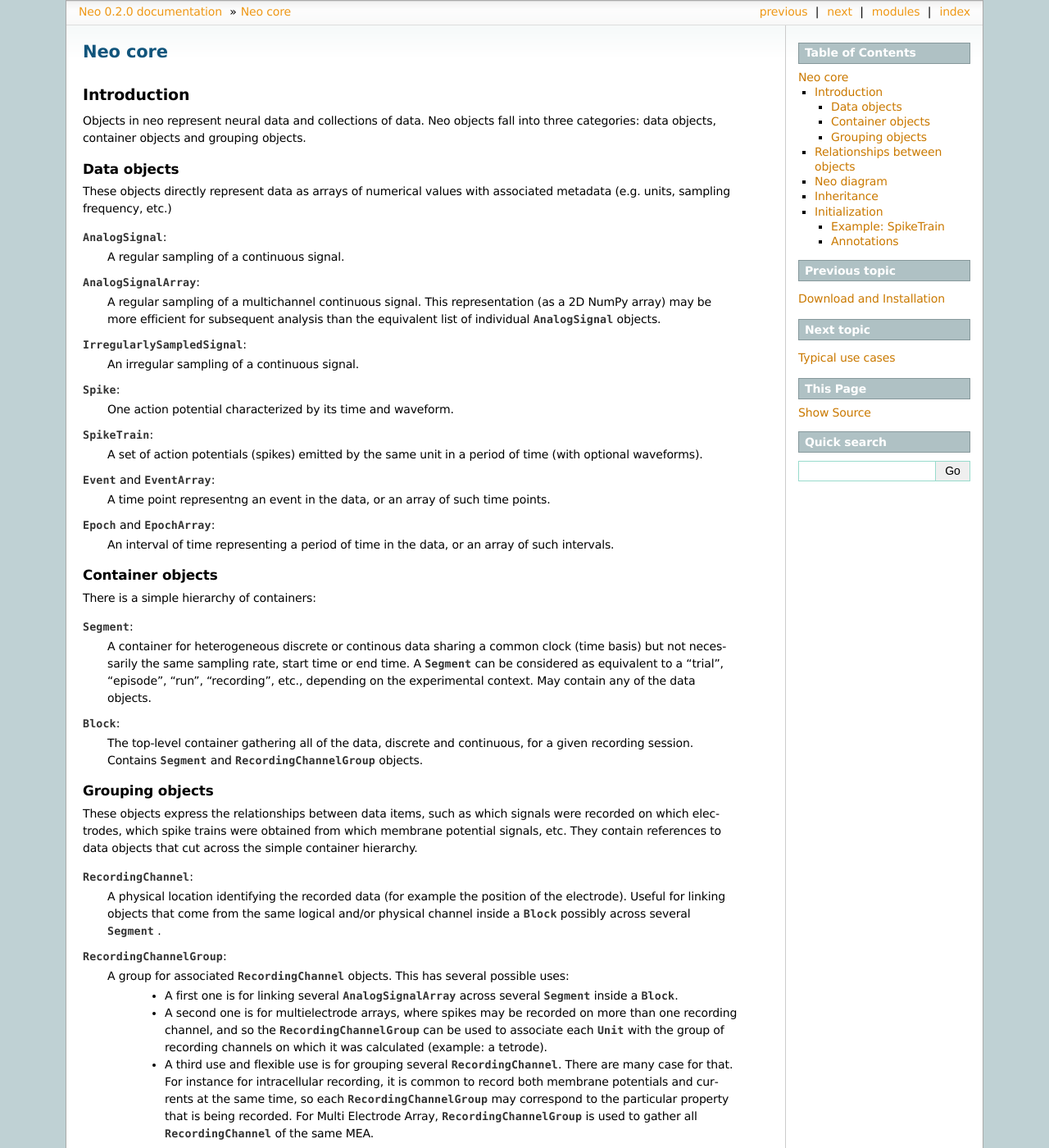
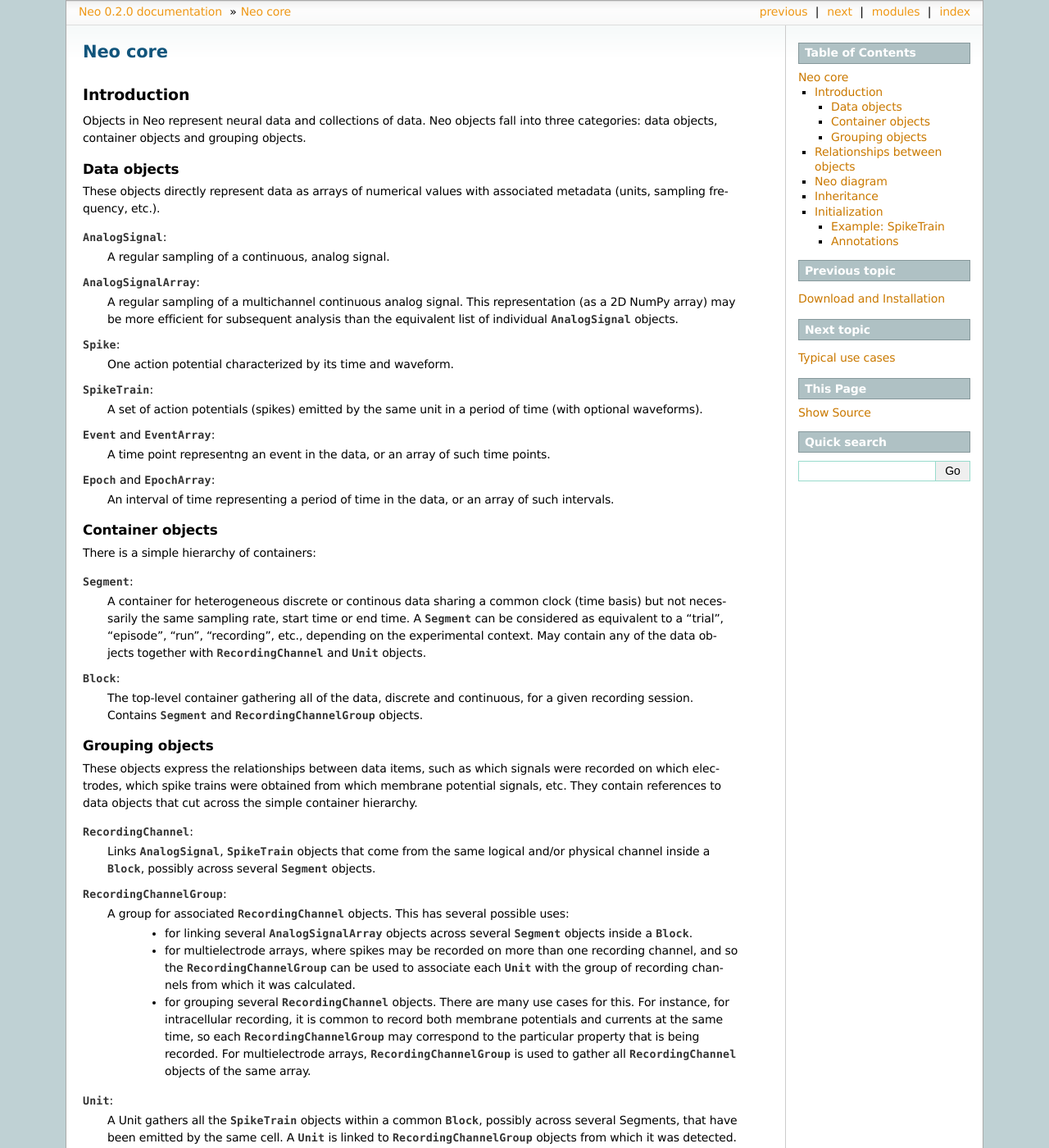
Before and after one commit to NeuralEnsemble/python-neo, a Sphinx documentation site: the page built from doc/source/core.rst, in a window 1280 px wide and 1400 px high. Shown: the whole window at 82% size. Built offline with Sphinx 7.4.7, drawn with Linux system fonts in a browser that asks for light colours; pages that are not in the unit, such as notebooks, are missing from menus; some of the changed text lies outside the part shown.

Commit message:
Some documentation polishing.
git-svn-id: https://neuralensemble.org/svn/neo/trunk@433 acbc63fc-6c75-0410-9d68-8fa99cba188a

```diff
--- a/doc/source/core.rst
+++ b/doc/source/core.rst
@@ -7,23 +7,20 @@
 Introduction
 ============
 
-Objects in neo represent neural data and collections of data. Neo objects fall
+Objects in Neo represent neural data and collections of data. Neo objects fall
 into three categories: data objects, container objects and grouping objects.
 
 Data objects
 ------------
 
 These objects directly represent data as arrays of numerical values with
-associated metadata (e.g. units, sampling frequency, etc.)
+associated metadata (units, sampling frequency, etc.).
 
 :py:class:`AnalogSignal`:
-    A regular sampling of a continuous signal.
+    A regular sampling of a continuous, analog signal.
 
 :py:class:`AnalogSignalArray`:
-    A regular sampling of a multichannel continuous signal. This representation (as a 2D NumPy array) may be more efficient for subsequent analysis than the equivalent list of individual :py:class:`AnalogSignal` objects.
-
-:py:class:`IrregularlySampledSignal`:
-    An irregular sampling of a continuous signal.
+    A regular sampling of a multichannel continuous analog signal. This representation (as a 2D NumPy array) may be more efficient for subsequent analysis than the equivalent list of individual :py:class:`AnalogSignal` objects.
 
 :py:class:`Spike`:
     One action potential characterized by its time and waveform.
@@ -43,7 +40,7 @@
 There is a simple hierarchy of containers:
 
 :py:class:`Segment`:
-    A container for heterogeneous discrete or continous data sharing a common clock (time basis) but not necessarily the same sampling rate, start time or end time. A :py:class:`Segment` can be considered as equivalent to a "trial", "episode", "run", "recording", etc., depending on the experimental context. May contain any of the data objects.
+    A container for heterogeneous discrete or continous data sharing a common clock (time basis) but not necessarily the same sampling rate, start time or end time. A :py:class:`Segment` can be considered as equivalent to a "trial", "episode", "run", "recording", etc., depending on the experimental context. May contain any of the data objects together with :class:`RecordingChannel` and :class:`Unit` objects.
 
 :py:class:`Block`:
     The top-level container gathering all of the data, discrete and continuous, for a given recording session. Contains :class:`Segment` and :class:`RecordingChannelGroup` objects.
@@ -57,30 +54,31 @@
 cut across the simple container hierarchy.
 
 :py:class:`RecordingChannel`:
-    A physical location identifying the recorded data (for example the position of the electrode).
-    Useful for linking objects that come from the same logical and/or physical channel inside a :py:class:`Block` possibly across  several :py:class:`Segment` .
+    Links :py:class:`AnalogSignal`, :py:class:`SpikeTrain`
+    objects that come from the same logical and/or physical channel inside a :py:class:`Block`, possibly across  several :py:class:`Segment` objects.
 
 :py:class:`RecordingChannelGroup`:
     A group for associated :py:class:`RecordingChannel` objects. This has several possible uses:
-      * A first one is for linking several :py:class:`AnalogSignalArray` across several  :py:class:`Segment` inside a  :py:class:`Block`.
-      * A second one is for multielectrode arrays, where spikes may be recorded on more than one recording channel,
+      * for linking several :py:class:`AnalogSignalArray` objects across several  :py:class:`Segment` objects inside a  :py:class:`Block`.
+      * for multielectrode arrays, where spikes may be recorded on more than one recording channel,
         and so the :py:class:`RecordingChannelGroup` can be used to associate each :py:class:`Unit` with the
-        group of recording channels on which it was calculated (example: a tetrode).
-      * A third use and flexible use is for grouping several :py:class:`RecordingChannel`. There are many case for that.
-        For instance for intracellular recording, it is common to record both membrane potentials and currents at the same time,
-        so each :py:class:`RecordingChannelGroup` may correspond to the particular property that is being recorded. For Multi Electrode Array,
-        :py:class:`RecordingChannelGroup` is used to gather all :py:class:`RecordingChannel` of the same MEA.
+        group of recording channels from which it was calculated.
+      * for grouping several :py:class:`RecordingChannel` objects. There are many use cases for this.
+        For instance, for intracellular recording, it is common to record both membrane potentials and currents at the same time,
+        so each :py:class:`RecordingChannelGroup` may correspond to the particular property that is being recorded. For multielectrode arrays,
+        :py:class:`RecordingChannelGroup` is used to gather all :py:class:`RecordingChannel` objects of the same array.
 
 :py:class:`Unit`:
     A Unit gathers all the :class:`SpikeTrain` objects within a common :class:`Block`, possibly across several
     Segments, that have been emitted by the same cell.
     A :class:`Unit` is linked to :class:`RecordingChannelGroup` objects from which it was detected.
-    This replaces the :class:`Neuron` class in the previous version of neo (v0.1).
+    This replaces the :class:`Neuron` class in the previous version of Neo (v0.1).
 
 .. image:: images/base_schematic.png
    :height: 500 px
    :alt: Neo : Neurotools/OpenElectrophy shared base architecture
    :align: center
+
 
 Relationships between objects
 =============================
@@ -193,17 +191,17 @@
 .. _neo_diagram:
 
 Neo diagram
-========
+===========
 
 Object:
-  * With a star = hinerits Quantities
+  * With a star = inherits from :class:`Quantity`
 Attributes:
-  * In red = necessary
+  * In red = required
   * In white = recommended
 Relationship:
   * In cyan = one to many
   * In magenta = many to many
-  * In yellow = properties (deducted from other relationship)
+  * In yellow = properties (deduced from other relationships)
 
 
 .. image:: images/simple_generated_diagram.png
@@ -218,7 +216,7 @@
 Inheritance
 ===========
 
-Some neo objects (:py:class:`AnalogSignal`, :py:class:`SpikeTrain`, :py:class:`AnalogSignalArray`) inherit from :py:class:`Quantity`, which in turn inherits from NumPy :py:class:`ndarray`. This means that a neo :py:class:`AnalogSignal` actually is also a :py:class:`Quantity` and an array, giving you access to all of the methods available for those objects.
+Some Neo objects (:py:class:`AnalogSignal`, :py:class:`SpikeTrain`, :py:class:`AnalogSignalArray`) inherit from :py:class:`Quantity`, which in turn inherits from NumPy :py:class:`ndarray`. This means that a Neo :py:class:`AnalogSignal` actually is also a :py:class:`Quantity` and an array, giving you access to all of the methods available for those objects.
 
 For example, you can pass a :py:class:`SpikeTrain` directly to the :py:func:`numpy.histogram` function, or an :py:class:`AnalogSignal` directly to the :py:func:`numpy.std` function.
 
@@ -260,8 +258,6 @@
 
 Recommended attributes must be specified as keyword arguments, not positional arguments.
 
-.. note:: Note for developers: A glance at the underlying code reveals the implementation distinction between required and recommended attributes. Required attributes are set in :py:meth:`object.__new__`, while recommended attributes are set in :py:meth:`object.__init__`
-
 
 Finally, let's consider "additional arguments". These are the ones you define for your experiment::
 
@@ -269,14 +265,14 @@
     >>> print(st.annotations)
     {'rat_name': 'Fred'}
 
-Because ``rat_name`` is not part of the neo object model, it is placed in the dict :py:attr:`annotations`. This dict can be modified as necessary by your code.
+Because ``rat_name`` is not part of the Neo object model, it is placed in the dict :py:attr:`annotations`. This dict can be modified as necessary by your code.
 
 Annotations
 -----------
 
 As well as adding annotations as "additional" arguments when an object is
 constructed, objects may be annotated using the :meth:`annotate` method
-possessed by all neo core objects, e.g.::
+possessed by all Neo core objects, e.g.::
 
     >>> seg = Segment()
     >>> seg.annotate(stimulus="step pulse", amplitude=10*nA)
--- a/doc/source/usecases.rst
+++ b/doc/source/usecases.rst
@@ -13,6 +13,7 @@
 
 Here the typical example to illustrate a multi segment recording for signal.
 There 1 Block composed by:
+
   * 3 Segment representing for instance trials.
   * 1 probe (RecordingChannelGroup) with 8 RecordingChannel
 
```
Also changed, not shown: other parts of doc/source/core.rst (+4 -6 lines), doc/source/install.rst (+3 -5 lines), doc/source/specific_annotations.rst (+12 -7 lines).
